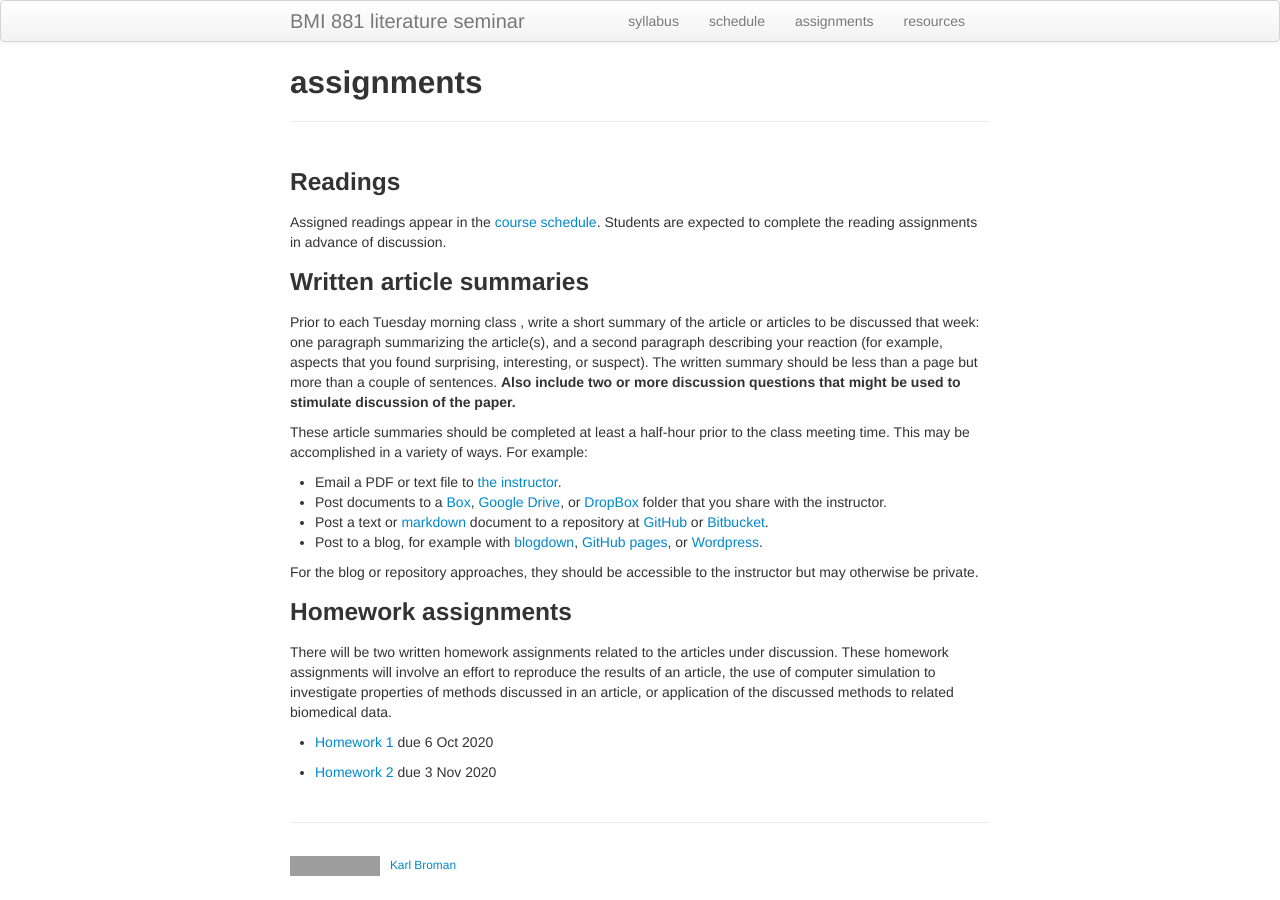
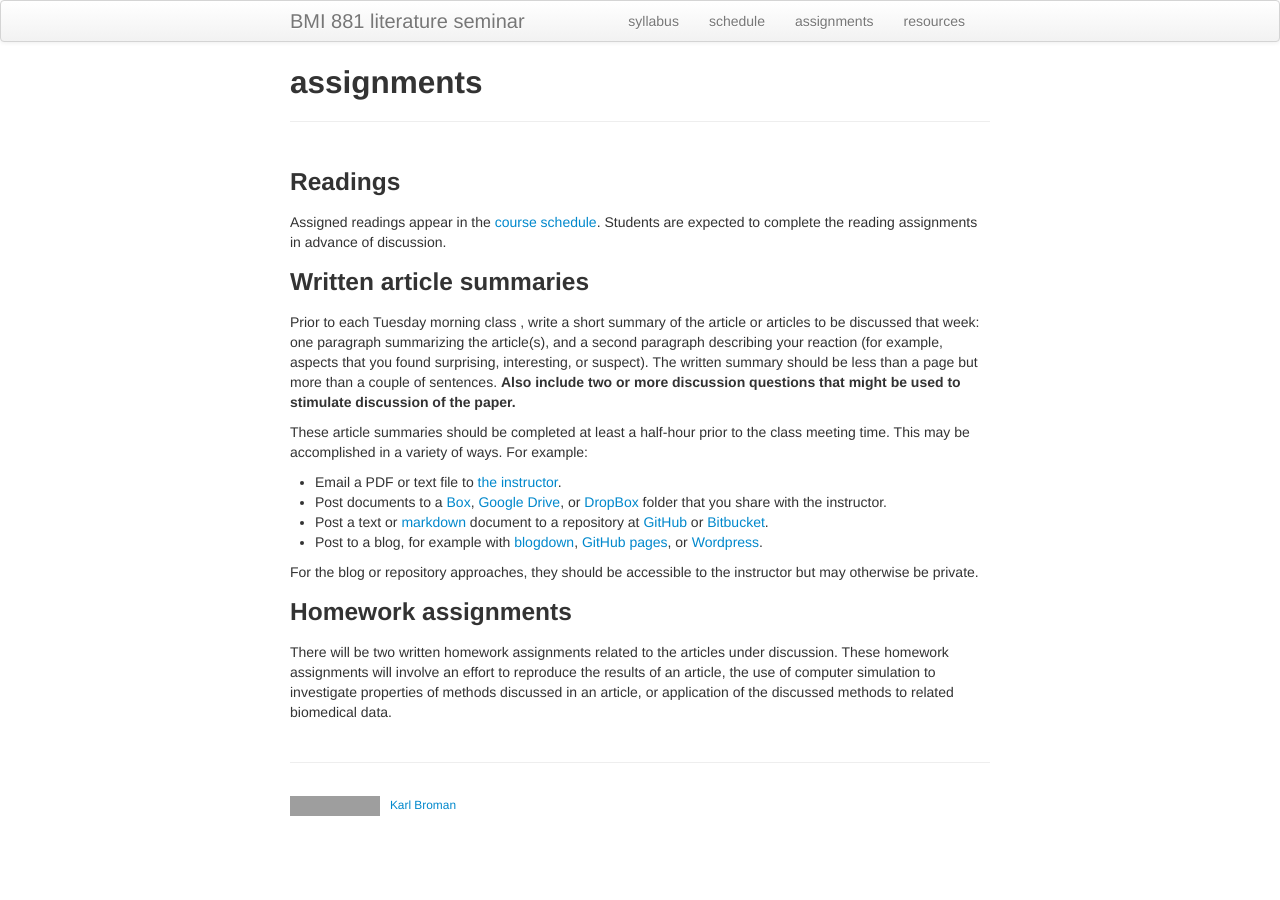
Before and after one commit to kbroman/BMI881_fall2022, a Jekyll site: the page built from assignments.md, in a window 1280 px wide. Built offline with Jekyll 4.4.1, drawn with Linux system fonts in a browser that asks for light colours; grey boxes are pictures that could not be loaded.

Commit message:
remove homework 1 and 2 links from assignments.md

```diff
--- a/assignments.md
+++ b/assignments.md
@@ -48,7 +48,3 @@ will involve an effort to reproduce the results of an article, the use
 of computer simulation to investigate properties of methods discussed
 in an article, or application of the discussed methods to related
 biomedical data.
-
-- [Homework 1](homework1.html) due 6 Oct 2020
-
-- [Homework 2](homework2.html) due 3 Nov 2020
```
